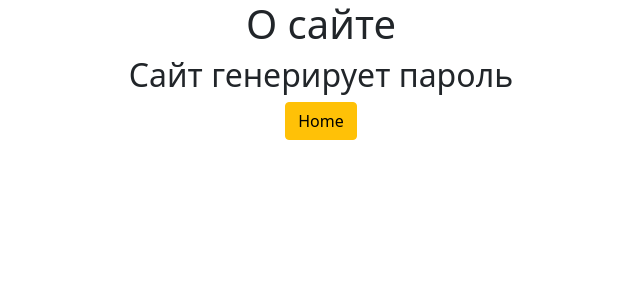
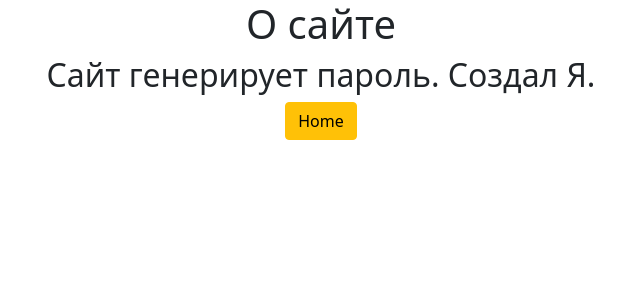
Before and after one commit to shmelvs/Django-Password_Generator, a Django app: page /about/ in a window 1280 px wide. Shown: the top 300 px of the page, without its empty margins (319-959 px from the left). Run offline with Django 4.2, Linux system fonts and the light colour scheme.

Commit message:
two commit

```diff
--- a/generator/templates/generator/about.html
+++ b/generator/templates/generator/about.html
@@ -1,6 +1,6 @@
 <link href="https://cdn.jsdelivr.net/npm/bootstrap@5.1.3/dist/css/bootstrap.min.css" rel="stylesheet" integrity="sha384-1BmE4kWBq78iYhFldvKuhfTAU6auU8tT94WrHftjDbrCEXSU1oBoqyl2QvZ6jIW3" crossorigin="anonymous">
 <div class="text text-center">
     <h1>О сайте</h1>
-    <h2>Сайт генерирует пароль</h2>
+    <h2>Сайт генерирует пароль. Создал Я.</h2>
     <a href="{% url 'home' %}" class="btn btn-warning">Home</a>
 </div>
```
